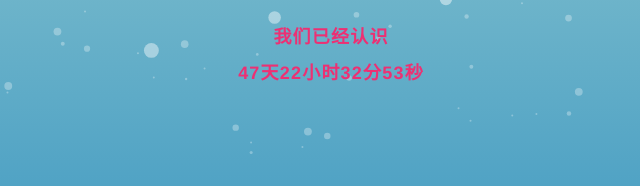
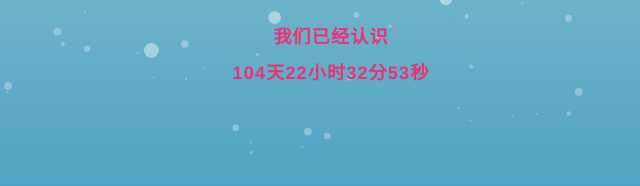
Before and after one commit to Gitniuhao/Gitniuhao.github.io, a plain HTML site: page show.html in a window 1280 px wide. Shown: the part 611-797 px from the top of the page, 309-949 px from the left. Drawn offline with Linux system fonts and the light colour scheme.

Commit message:
fix：修改日期

```diff
--- a/show.html
+++ b/show.html
@@ -108,7 +108,7 @@
 <script language="javascript">
     function show_date_time() {
         window.setTimeout("show_date_time()", 1000);
-        BirthDay = new Date("4/2/2022 08:00:00");//这个日期是可以修改的
+        BirthDay = new Date("2/4/2022 08:00:00");//这个日期是可以修改的
         today = new Date();
         timeold = (today.getTime() - BirthDay.getTime());
         sectimeold = timeold / 1000
```
